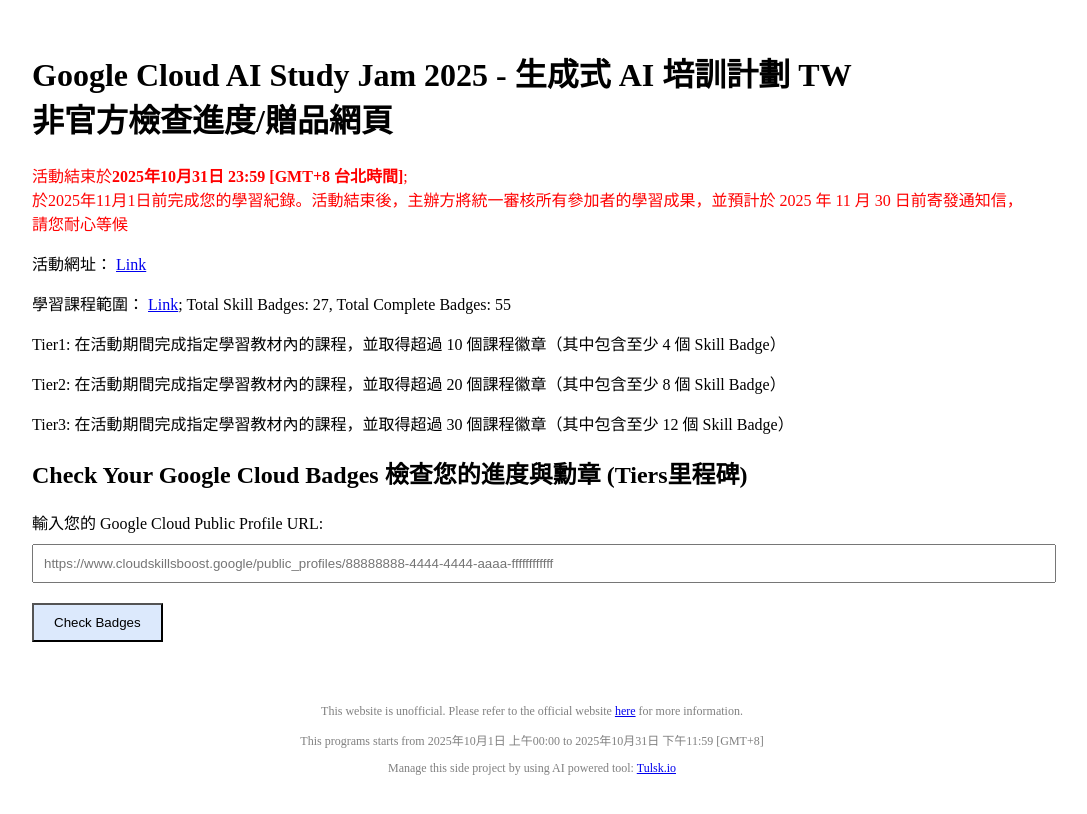
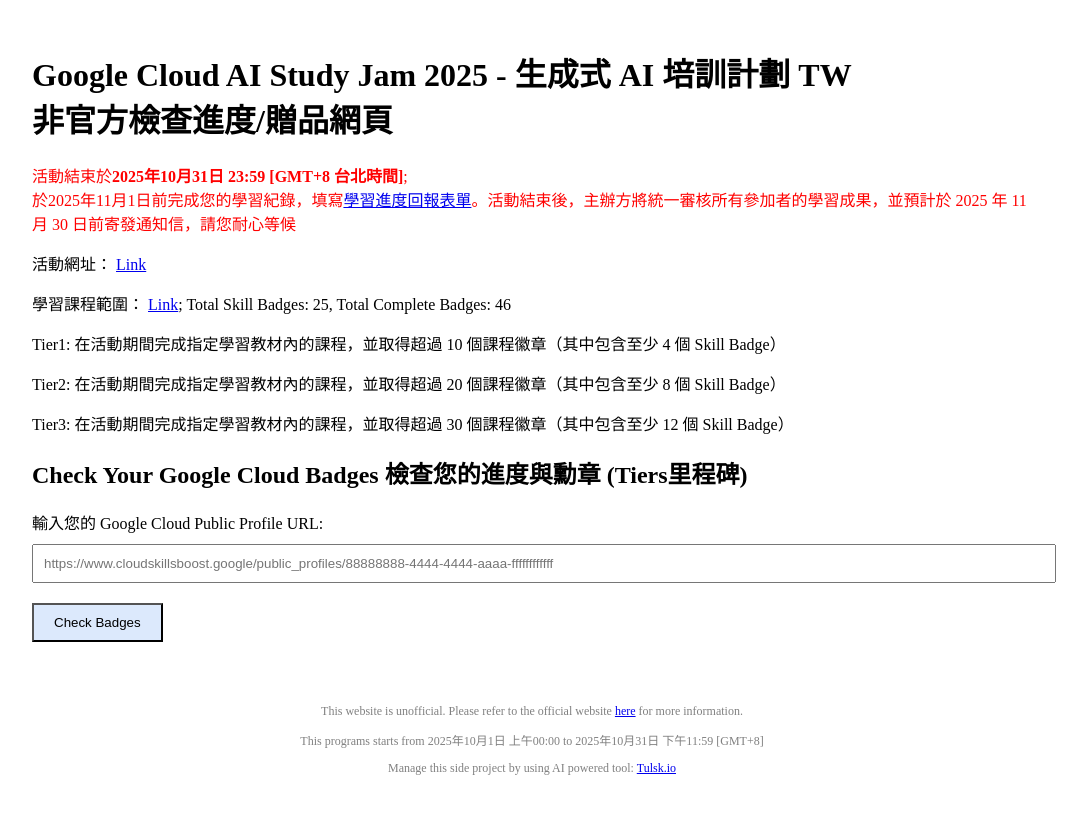
Before and after one commit to qqaqkidlab/gai-cloud-study-jam-2025, a Next.js app: page / in a window 1280 px wide. Shown: the top 814 px of the page, without its empty margins (108-1195 px from the left). Built offline with nearby package versions, Linux system fonts and the light colour scheme.

Commit message:
Update index.tsx for form url and fix badges count

```diff
--- a/pages/index.tsx
+++ b/pages/index.tsx
@@ -39,9 +39,9 @@
     return (
         <div style={{ padding: '20px', maxWidth: '1000px', margin: '0 auto' }}>
             <h1>Google Cloud AI Study Jam 2025 - 生成式 AI 培訓計劃 TW<br></br> 非官方檢查進度/贈品網頁</h1>
-            <p style={{color:'red'}}>活動結束於<strong>2025年10月31日 23:59 [GMT+8 台北時間]</strong>;<br></br>於2025年11月1日前完成您的學習紀錄。活動結束後，主辦方將統一審核所有參加者的學習成果，並預計於 2025 年 11 月 30 日前寄發通知信，請您耐心等候</p>
+            <p style={{color:'red'}}>活動結束於<strong>2025年10月31日 23:59 [GMT+8 台北時間]</strong>;<br></br>於2025年11月1日前完成您的學習紀錄，填寫<a href="https://forms.gle/SBjNtLi41exPTxic8" target="_blank" rel="noopener noreferrer">學習進度回報表單</a>。活動結束後，主辦方將統一審核所有參加者的學習成果，並預計於 2025 年 11 月 30 日前寄發通知信，請您耐心等候</p>
             <p> 活動網址： <a href="https://rsvp.withgoogle.com/events/csj-tw-2025" target="_blank" rel="noopener noreferrer">Link</a> </p>
-            <p> 學習課程範圍： <a href="https://docs.google.com/spreadsheets/d/1JDqEBkzG-O5TXkJZNmACNfax1WDnonKPo2xiwWymz90/htmlview" target="_blank" rel="noopener noreferrer">Link</a>; Total Skill Badges: 27, Total Complete Badges: 55 </p>
+            <p> 學習課程範圍： <a href="https://docs.google.com/spreadsheets/d/1JDqEBkzG-O5TXkJZNmACNfax1WDnonKPo2xiwWymz90/htmlview" target="_blank" rel="noopener noreferrer">Link</a>; Total Skill Badges: 25, Total Complete Badges: 46 </p>
             <p> Tier1: 在活動期間完成指定學習教材內的課程，並取得超過 10 個課程徽章（其中包含至少 4 個 Skill Badge）</p>
             <p> Tier2: 在活動期間完成指定學習教材內的課程，並取得超過 20 個課程徽章（其中包含至少 8 個 Skill Badge）</p>
             <p> Tier3: 在活動期間完成指定學習教材內的課程，並取得超過 30 個課程徽章（其中包含至少 12 個 Skill Badge）</p>
```
